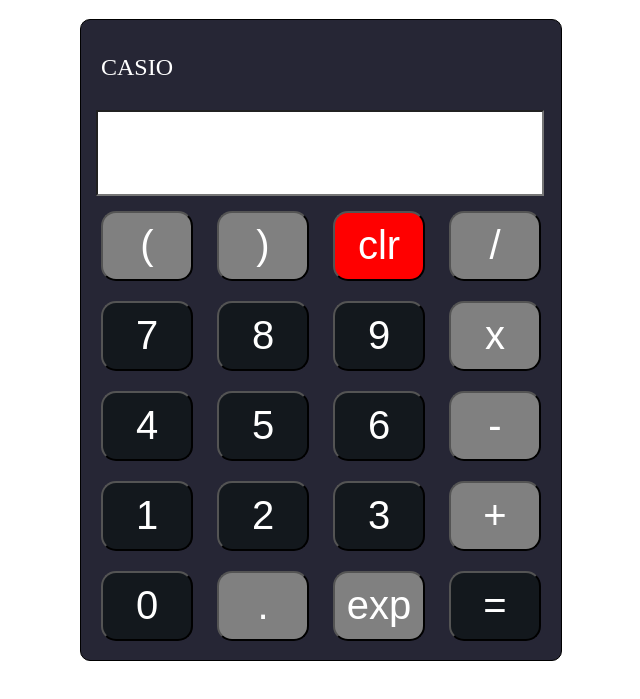
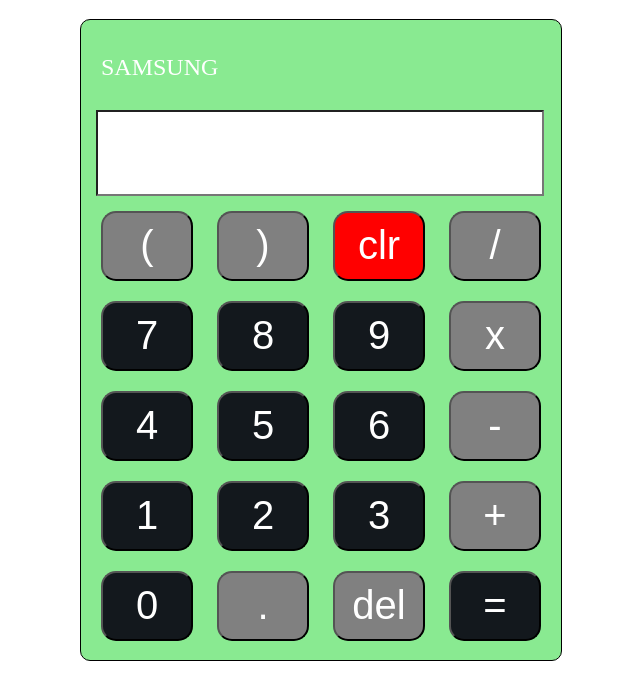
Before and after one commit to salmwon/calculator-design, a plain HTML site: page index.html in a window 1280 px wide. Shown: the part 61-760 px from the top of the page, without its empty margins (319-959 px from the left). Drawn offline with Linux system fonts and the light colour scheme.

Commit message:
Calculator design

```diff
--- a/index.html
+++ b/index.html
@@ -10,37 +10,38 @@
     <h1>CALCULATOR</h1>
     <div class="container">
 <form action="">
-    <p>CASIO</p>
-    <input type="text" id="screen">
+    <p>SAMSUNG</p>
+    <input type="text" id="result" readonly>
     <br>
-    <input class="button operator" type="button" value="(">
-    <input class="button operator" type="button" value=")">
-    <input class="button clear" type="button" value="clr">
-    <input class="button operator" type="button" value="/">
+    <input class="button operator" onclick="displayData('')" type="button" value="(">
+    <input class="button operator" onclick="displayData('')" type="button" value=")">
+    <input class="button clear" onclick="calcClear()" type="button" value="clr">
+    <input class="button operator" onclick="displayData('/')" type="button" value="/">
     <br>
-    <input class="button number" type="button" value="7">
-    <input class="button number" type="button" value="8">
-    <input class="button number" type="button" value="9">
-    <input class="button operator" type="button" value="x">
+    <input class="button number" onclick="displayData('7')" type="button" value="7">
+    <input class="button number" onclick="displayData('8')" type="button" value="8">
+    <input class="button number" onclick="displayData('9')" type="button" value="9">
+    <input class="button operator" onclick="displayData('*')" type="button" value="x">
     <br>
-    <input class="button number" type="button" value="4">
-    <input class="button number" type="button" value="5">
-    <input class="button number" type="button" value="6">
-    <input class="button operator" type="button" value="-">
+    <input class="button number" onclick="displayData('4')" type="button" value="4">
+    <input class="button number" onclick="displayData('5')" type="button" value="5">
+    <input class="button number" onclick="displayData('6')" type="button" value="6">
+    <input class="button operator" onclick="displayData('-')" type="button" value="-">
     <br>
-    <input class="button number" type="button" value="1">
-    <input class="button number" type="button" value="2">
-    <input class="button number" type="button" value="3">
-    <input class="button operator" type="button" value="+">
+    <input class="button number" onclick="displayData('1')" type="button" value="1">
+    <input class="button number" onclick="displayData('2')" type="button" value="2">
+    <input class="button number" onclick="displayData('3')" type="button" value="3">
+    <input class="button operator" onclick="displayData('+')" type="button" value="+">
     <br>
-    <input class="button number" type="button" value="0">
-    <input class="button operator" type="button" value=".">
-    <input class="button operator" type="button" value="exp">
-    <input class="button result" type="button" value="=">
+    <input class="button number" onclick="displayData('0')" type="button" value="0">
+    <input class="button operator" onclick="displayData('.')" type="button" value=".">
+    <input class="button operator" onclick="removeLast()" type="button" value="del">
+    <input class="button result" onclick="ResultValue()" type="button" value="=">
     <br>
 
 
 </form>
     </div>
 </body>
+<script src="./main.js"></script>
 </html>
--- /dev/null
+++ b/main.js
@@ -0,0 +1,18 @@
+const displayData = (data)=>{
+    result.value+=data
+}
+const calcClear=()=>{
+    result.value=""
+}
+const ResultValue=()=>{
+    if(result.value!=""){
+   try{result.value=eval(result.value)
+
+    }catch{
+        result.value="Error!!"
+       }
+    }
+}
+const removeLast=()=>{
+    result.value=result.value.slice(0,-1)
+}
--- a/style.css
+++ b/style.css
@@ -4,7 +4,7 @@ h1{
 .container{
     width: 460px;
     height: 620px;
-    background-color: rgb(38, 38, 53);
+    background-color: rgb(137, 234, 145);
     margin: auto;
     padding: 10px;
     border: 1px solid;
@@ -16,7 +16,7 @@ P{
     font-size: 1.5rem;
     margin-left: 10px;
 }
-#screen{
+#result{
     background-color: rgb(255, 255, 255);
     width: 440px;
     height: 80px;
```
